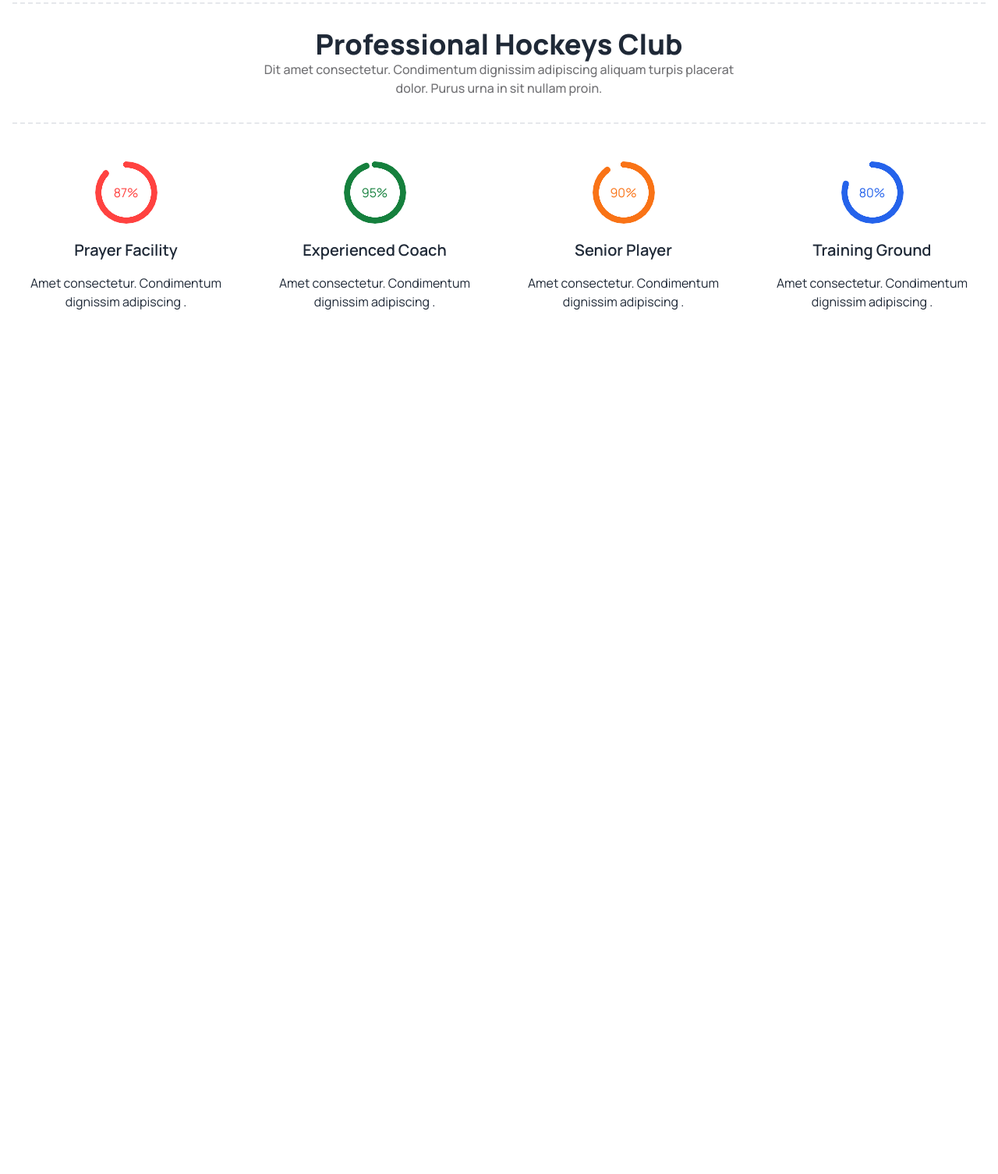
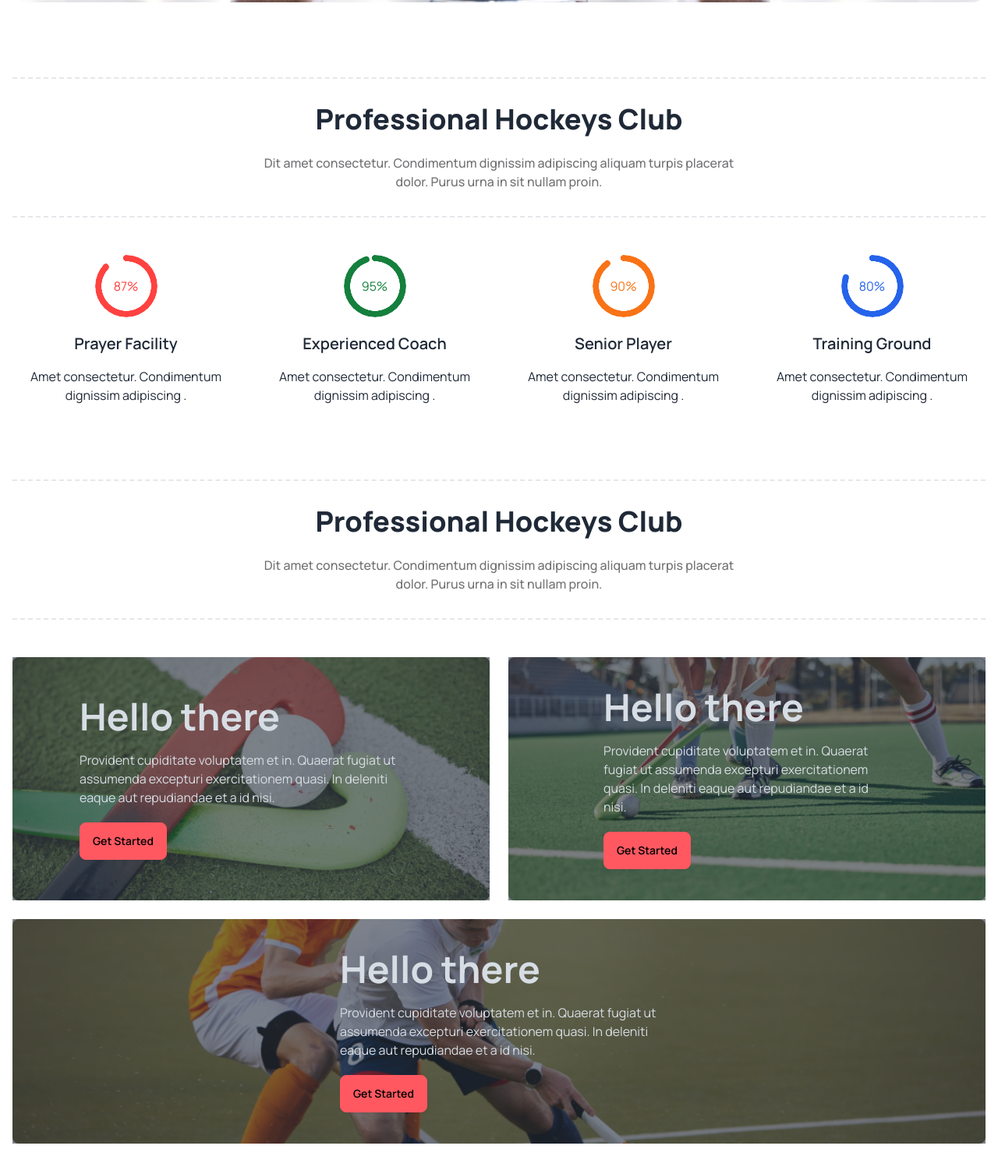
Before and after one commit to Alomgir-HasanShakib/Hockey-tailwind-projects, a plain HTML site: page index.html in a window 1280 px wide. Shown: the part 680-2186 px from the top of the page at 78% size. Before the commit the page ends 1079 px from the top, so only its background shows below. Drawn offline with nearby package versions, Linux system fonts and the light colour scheme.

Commit message:
added hockey club section

```diff
--- a/index.html
+++ b/index.html
@@ -24,7 +24,7 @@
   <body style="font-family: 'Manrope', sans-serif">
     <header class="container mx-auto px-4">
       <!-- ========================================carousel======================================== -->
-      <div class="carousel w-full mb-24">
+      <div class="carousel w-full my-24">
         <div id="slide1" class="carousel-item relative w-full">
           <img src="./Images/1.png" class="w-full" />
           <div
@@ -47,9 +47,13 @@
       </div>
     </header>
     <main class="container mx-auto px-4">
-      <section class="border-y-2 border-dashed py-8 mb-12">
+      <!-- ========================================hockey club section======================================== -->
+      <section class="mb-24">
+        <div class="border-y-2 border-dashed py-8 mb-12">
           <div class="text-center">
-          <h2 class="text-4xl font-extrabold">Professional Hockeys Club</h2>
+            <h2 class="text-2xl lg:text-4xl font-extrabold mb-6">
+              Professional Hockeys Club
+            </h2>
             <p
               class="font-medium text-[#13131899] max-w-[607px] text-center mx-auto"
             >
@@ -57,8 +61,7 @@
               turpis placerat dolor. Purus urna in sit nullam proin.
             </p>
           </div>
-      </section>
-      <section>
+        </div>
         <div class="text-center flex flex-col lg:flex-row gap-7">
           <div>
             <div
@@ -114,7 +117,85 @@
           </div>
         </div>
       </section>
+      <!-- ========================================program section======================================== -->
 
+      <section class="mb-24">
+        <!-- ========================================header text ======================================== -->
+
+        <div class="border-y-2 border-dashed py-8 mb-12">
+          <div class="text-center">
+            <h2 class="text-2xl mb-6 lg:text-4xl font-extrabold">
+              Professional Hockeys Club
+            </h2>
+            <p
+              class="font-medium text-[#13131899] max-w-[607px] text-center mx-auto"
+            >
+              Dit amet consectetur. Condimentum dignissim adipiscing aliquam
+              turpis placerat dolor. Purus urna in sit nullam proin.
+            </p>
+          </div>
+        </div>
+        <!-- ========================================main content======================================== -->
+        <div class="grid grid-cols-1 lg:grid-cols-2 gap-6">
+          <!-- ========================================first card======================================== -->
+
+          <div
+            class="hero  rounded-lg col-span-2 lg:col-span-1"
+            style="background-image: url(./Images/2.png)"
+          >
+            <div class="hero-overlay bg-opacity-60"></div>
+            <div class="hero-content text-neutral-content">
+              <div class="max-w-[520px] py-6 text-left px-10">
+                <h1 class="mb-5 text-5xl font-bold">Hello there</h1>
+                <p class="mb-5">
+                  Provident cupiditate voluptatem et in. Quaerat fugiat ut
+                  assumenda excepturi exercitationem quasi. In deleniti eaque
+                  aut repudiandae et a id nisi.
+                </p>
+                <button class="btn btn-error">Get Started</button>
+              </div>
+            </div>
+          </div>
+          <!-- ========================================second card======================================== -->
+
+          <div
+            class="hero  rounded-lg col-span-2 lg:col-span-1"
+            style="background-image: url(./Images/3.png)"
+          >
+            <div class="hero-overlay bg-opacity-60"></div>
+            <div class="hero-content text-neutral-content">
+              <div class="max-w-md py-6 text-left px-10">
+                <h1 class="mb-5 text-5xl font-bold">Hello there</h1>
+                <p class="mb-5">
+                  Provident cupiditate voluptatem et in. Quaerat fugiat ut
+                  assumenda excepturi exercitationem quasi. In deleniti eaque
+                  aut repudiandae et a id nisi.
+                </p>
+                <button class="btn btn-error">Get Started</button>
+              </div>
+            </div>
+          </div>
+          <!-- ========================================third card======================================== -->
+
+          <div
+            class="hero rounded-lg col-span-2"
+            style="background-image: url(./Images/4.png)"
+          >
+            <div class="hero-overlay bg-opacity-60"></div>
+            <div class="hero-content text-neutral-content">
+              <div class="max-w-md text-left py-6 px-5">
+                <h1 class="mb-5 text-5xl font-bold">Hello there</h1>
+                <p class="mb-5">
+                  Provident cupiditate voluptatem et in. Quaerat fugiat ut
+                  assumenda excepturi exercitationem quasi. In deleniti eaque
+                  aut repudiandae et a id nisi.
+                </p>
+                <button class="btn btn-error">Get Started</button>
+              </div>
+            </div>
+          </div>
+        </div>
+      </section>
     </main>
     <footer></footer>
   </body>
```
Lines whose indentation alone changed are shown as unchanged.
